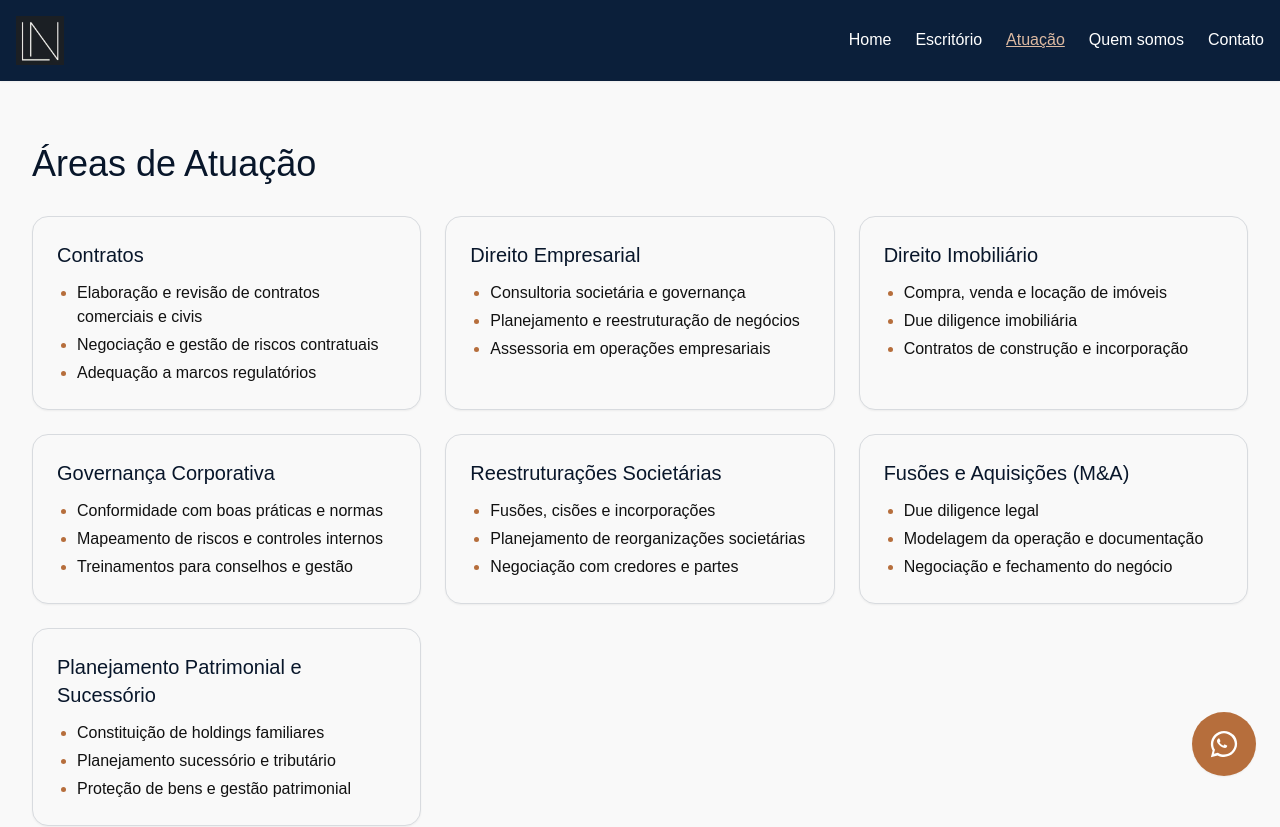
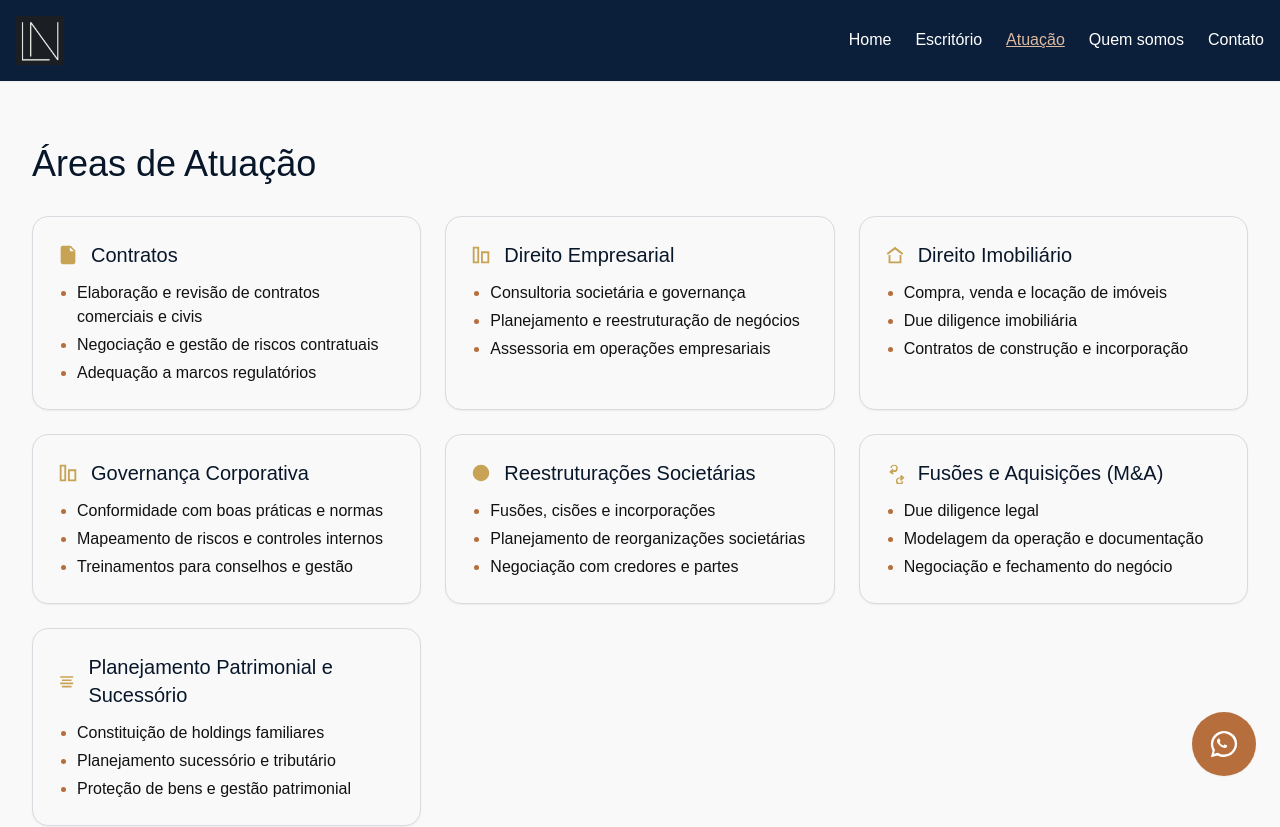
Before and after one commit to vmvaz1935/lellinobresite, a Next.js app: page /atuacao in a window 1280 px wide. Shown: the top 827 px of the page. Built offline with nearby package versions, Linux system fonts and the light colour scheme; no server answers.

Commit message:
feat(ui): adicionar ícone do LinkedIn nos perfis e ícones dourados nas áreas de atuação

```diff
--- a/components/AreaCard.tsx
+++ b/components/AreaCard.tsx
@@ -3,10 +3,57 @@ interface AreaCardProps {
   bullets: string[];
 }
 
+function IconForArea({ title }: { title: string }) {
+  const cls = 'text-brand-secondary-500';
+  if (/contrato|contrat/i.test(title)) {
+    return (
+      <svg className={cls} width={22} height={22} viewBox="0 0 24 24" fill="currentColor" aria-hidden="true">
+        <path d="M6 2h9l5 5v13a2 2 0 0 1-2 2H6a2 2 0 0 1-2-2V4a2 2 0 0 1 2-2zm8 1.5V8h4.5L14 3.5zM8 9h8v1.5H8V9zm0 3h8v1.5H8V12zm0 3h5v1.5H8V15z"/>
+      </svg>
+    );
+  }
+  if (/empres|governan/i.test(title)) {
+    return (
+      <svg className={cls} width={22} height={22} viewBox="0 0 24 24" fill="currentColor" aria-hidden="true">
+        <path d="M3 21V3h7v18H3zm9 0V8h9v13h-9zM5 5v14h3V5H5zm9 5v9h5v-9h-5z"/>
+      </svg>
+    );
+  }
+  if (/imobili|imóv|incorpora/i.test(title)) {
+    return (
+      <svg className={cls} width={22} height={22} viewBox="0 0 24 24" fill="currentColor" aria-hidden="true">
+        <path d="M12 3l9 7-1.2 1.6L12 6 4.2 11.6 3 10l9-7zm-7 9h2v7h10v-7h2v9H5v-9z"/>
+      </svg>
+    );
+  }
+  if (/m&a|aquisi|fusão|fusão|aquisi/i.test(title)) {
+    return (
+      <svg className={cls} width={22} height={22} viewBox="0 0 24 24" fill="currentColor" aria-hidden="true">
+        <path d="M7 7a4 4 0 1 1 4 4H9.41l1.3 1.29-1.42 1.42L5.59 11l3.7-3.71 1.42 1.42L9.41 9H11a2.5 2.5 0 1 0-2.5-2.5H7zM17 25a4 4 0 1 1 0-8h1.59l-1.3-1.29 1.42-1.42L22.41 17l-3.7 3.71-1.42-1.42 1.3-1.29H17A2.5 2.5 0 1 0 19.5 21H21a4 4 0 0 1-4 4z"/>
+      </svg>
+    );
+  }
+  if (/sucess|patrimon/i.test(title)) {
+    return (
+      <svg className={cls} width={22} height={22} viewBox="0 0 24 24" fill="currentColor" aria-hidden="true">
+        <path d="M4 6h16v2H4V6zm2 4h12v2H6v-2zm-2 4h16v2H4v-2zm2 4h12v2H6v-2z"/>
+      </svg>
+    );
+  }
+  return (
+    <svg className={cls} width={22} height={22} viewBox="0 0 24 24" fill="currentColor" aria-hidden="true">
+      <circle cx="12" cy="12" r="9" />
+    </svg>
+  );
+}
+
 export default function AreaCard({ title, bullets }: AreaCardProps) {
   return (
     <article className="rounded-xl border border-brand-primary-100 p-6 bg-bg-default text-text-primary shadow-card focus-within:ring-2 ring-brand-accent-500">
-      <h3 className="text-xl font-medium mb-3 text-brand-primary-700">{title}</h3>
+      <div className="flex items-center gap-3 mb-3">
+        <IconForArea title={title} />
+        <h3 className="text-xl font-medium text-brand-primary-700">{title}</h3>
+      </div>
       <ul className="list-disc pl-5 space-y-1 marker:text-brand-accent-500">
         {bullets.map((item, idx) => (
           <li key={idx}>{item}</li>
--- a/components/TeamMember.tsx
+++ b/components/TeamMember.tsx
@@ -30,8 +30,11 @@ export default function TeamMember({ name, role, bio, image, linkedin }: TeamMem
         <p>{bio}</p>
         {linkedin && (
           <p>
-            <Link href={linkedin} className="text-brand-accent-600 underline" target="_blank" rel="noopener noreferrer">
-              LinkedIn
+            <Link href={linkedin} className="inline-flex items-center gap-2 text-brand-accent-600 underline" target="_blank" rel="noopener noreferrer" aria-label={`LinkedIn de ${name}`}>
+              <svg xmlns="http://www.w3.org/2000/svg" viewBox="0 0 24 24" width="20" height="20" fill="currentColor" aria-hidden="true" className="text-brand-secondary-500">
+                <path d="M4.98 3.5C4.98 4.88 3.86 6 2.5 6S0 4.88 0 3.5 1.12 1 2.5 1s2.48 1.12 2.48 2.5zM0 8.98h4.99V24H0zM8.49 8.98H13v2.05h.06c.63-1.2 2.16-2.46 4.45-2.46C21.6 8.57 24 11 24 15.09V24h-4.99v-7.94c0-1.89-.03-4.32-2.64-4.32-2.65 0-3.06 2.07-3.06 4.2V24H8.49z"/>
+              </svg>
+              <span className="sr-only">LinkedIn</span>
             </Link>
           </p>
         )}
```
